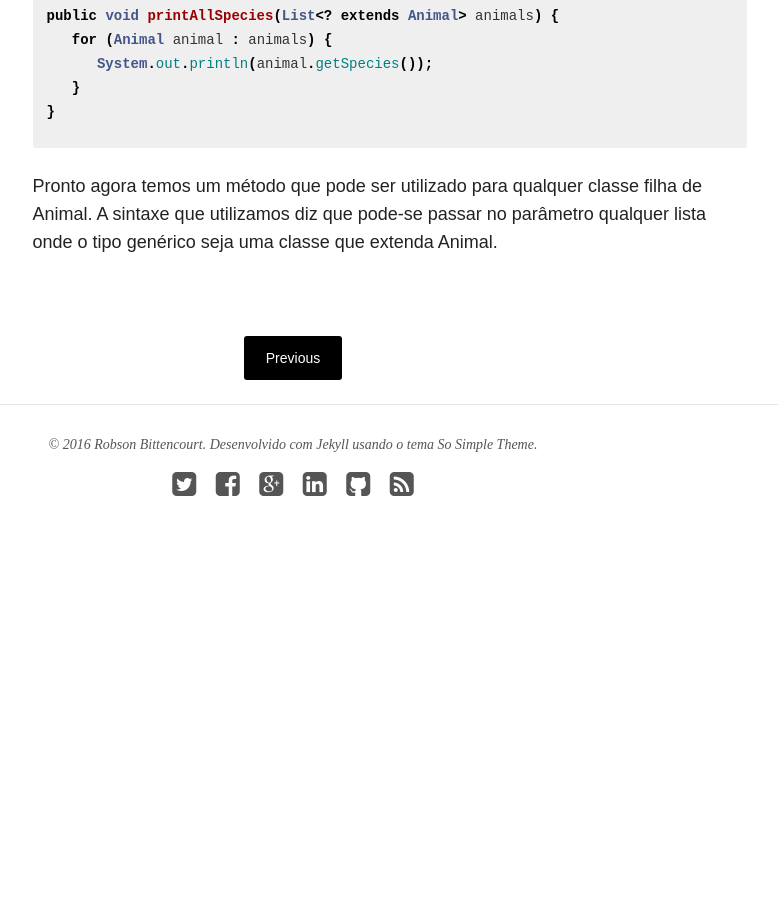
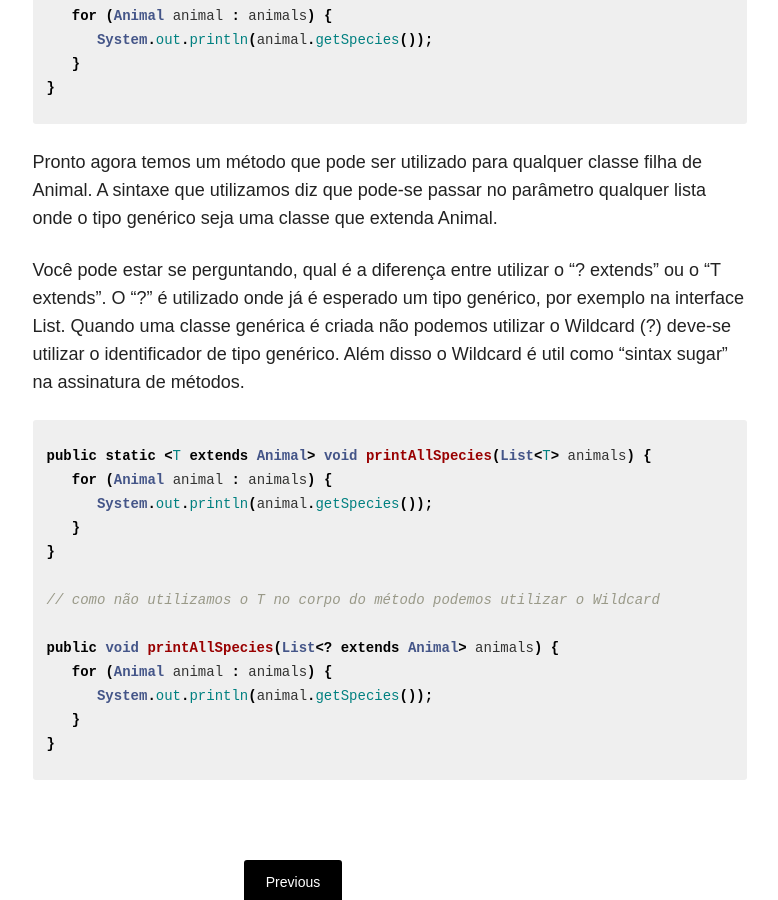
Before and after one commit to robsonbittencourt/rbittencourt.com, a Jekyll site: the page built from _posts/2016-01-25-generics-indo-alem.md, in a window 1280 px wide and 900 px high, scrolled down 3100 px. Shown: the whole window, without its empty margins (347-1125 px from the left). Built offline with Jekyll 4.4.1, drawn with Linux system fonts in a browser that asks for light colours; nearby versions of some CDN libraries; comment, search, counter and statistics services are not loaded; before the commit the page ends 3696 px from its top, so only the background shows below that.

Commit message:
Atualizando draft sobre wildcards

```diff
--- a/_posts/2016-01-25-generics-indo-alem.md
+++ b/_posts/2016-01-25-generics-indo-alem.md
@@ -29,7 +29,6 @@ public class Animal {}
 public class Cat extends Animal {}
 
 public class Dog extends Animal {}
-
 
 Cat[] cats = new Cat[2];
 
@@ -113,3 +112,23 @@ public void printAllSpecies(List<{%raw%}?{%endraw%} extends Animal> animals) {
 {% endhighlight %}
 
 Pronto agora temos um método que pode ser utilizado para qualquer classe filha de Animal. A sintaxe que utilizamos diz que pode-se passar no parâmetro qualquer lista onde o tipo genérico seja uma classe que extenda Animal.
+
+Você pode estar se perguntando, qual é a diferença entre utilizar o "? extends" ou o "T extends". O "?" é utilizado onde já é esperado um tipo genérico, por exemplo na interface List. Quando uma classe genérica é criada não podemos utilizar o Wildcard (?) deve-se utilizar o identificador de tipo genérico. Além disso o Wildcard é util como "sintax sugar" na assinatura de métodos.
+
+{% highlight java %}
+
+public static <T extends Animal> void printAllSpecies(List<T> animals) {
+   for (Animal animal : animals) {
+      System.out.println(animal.getSpecies());
+   }
+}
+
+// como não utilizamos o T no corpo do método podemos utilizar o Wildcard
+
+public void printAllSpecies(List<{%raw%}?{%endraw%} extends Animal> animals) {
+   for (Animal animal : animals) {
+      System.out.println(animal.getSpecies());
+   }
+}
+
+{% endhighlight %}
```
